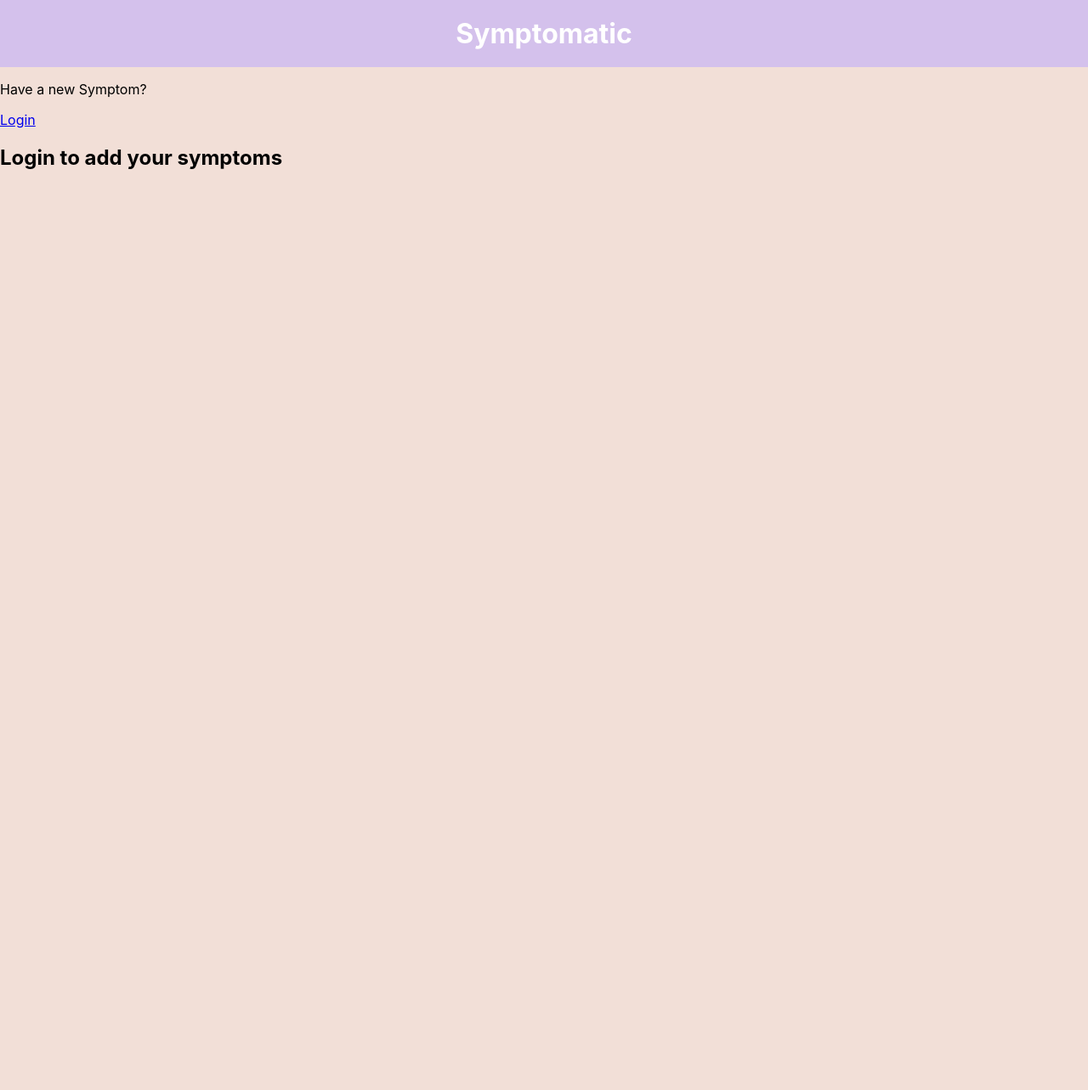
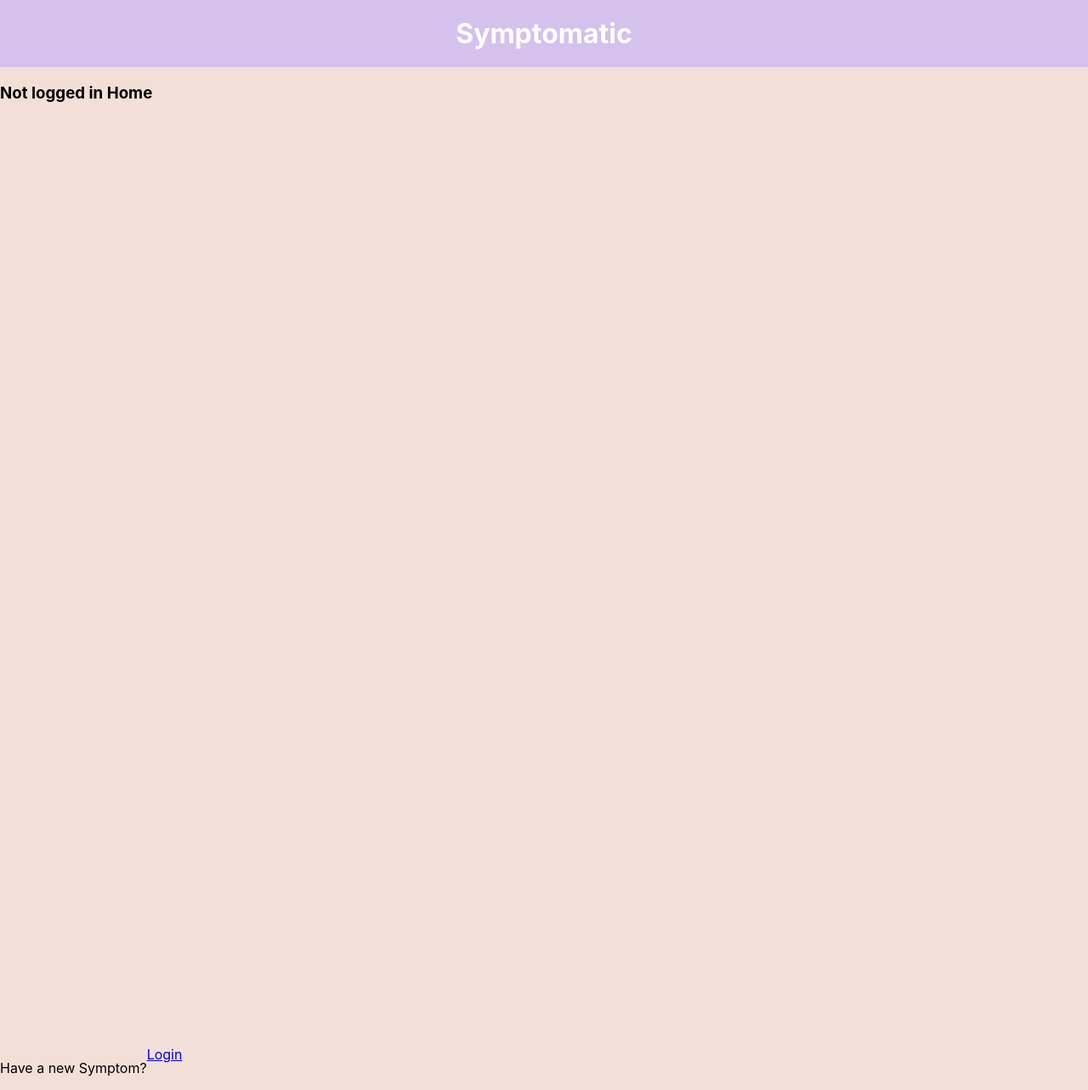
Before and after one commit to runnndmc/symptomatic, a React (Create React App) app in the folder client/: page / in a window 1280 px wide. Shown: the whole page at 85% size. Before the commit the page ends 800 px from the top, so only its background shows below. Built offline with nearby package versions, Linux system fonts and the light colour scheme; no server answers.

Commit message:
login page edit

```diff
--- a/client/src/screens/Home.jsx
+++ b/client/src/screens/Home.jsx
@@ -1,5 +1,6 @@
 import React from "react";
 import { Link } from "react-router-dom";
+import Login from "./Login";
 
 const Home = (props) => {
   const { currentUser } = props;
@@ -18,7 +19,7 @@ const Home = (props) => {
         </>
       ) : (
         <>
-          <h2>Login to add your symptoms</h2>
+        <h3>Not logged in Home</h3>
         </>
       )}
     </>
--- a/client/src/shared/Footer.jsx
+++ b/client/src/shared/Footer.jsx
@@ -7,13 +7,6 @@ const Footer = () => {
         <>
             <footer>
             <h2>This is the footer</h2>
-            <Link to={'/symptoms/new'}>
-                <h3>Add New Symptom</h3>
-            </Link>
-            <Link to={'/symptoms'}>
-                <h3>My Symptoms</h3>
-            </Link>
-            <h3>My Calendar</h3>
             </footer>
         </>
     )
--- a/client/src/shared/Header.jsx
+++ b/client/src/shared/Header.jsx
@@ -14,10 +14,10 @@ const Header = (props) => {
           <button onClick={handleLogout}>Logout</button>
         </div>
       ) : (
-        <>
+        <div className="not-logged-in-link">
           <p>Have a new Symptom?</p>
           <Link to="/login">Login</Link>
-        </>
+        </div>
       )}
     </header>
   );
--- a/client/src/shared/header.css
+++ b/client/src/shared/header.css
@@ -17,3 +17,11 @@
 .username{
     margin: 0;
 }
+
+.not-logged-in-link{
+    display: flex;
+    align-items: flex-start;
+    justify-content: space-between;
+    margin-top: 90%;
+    position: absolute;
+}
```
